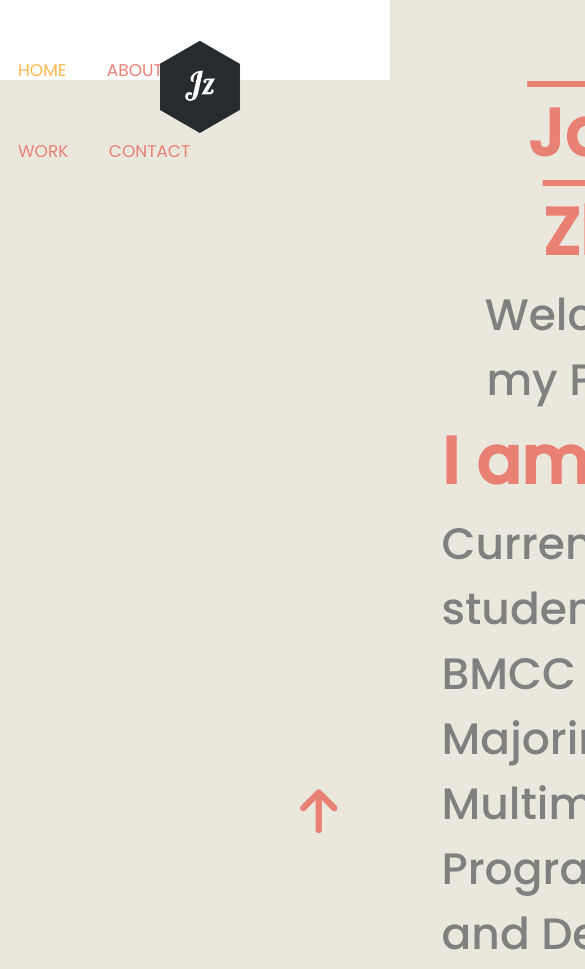
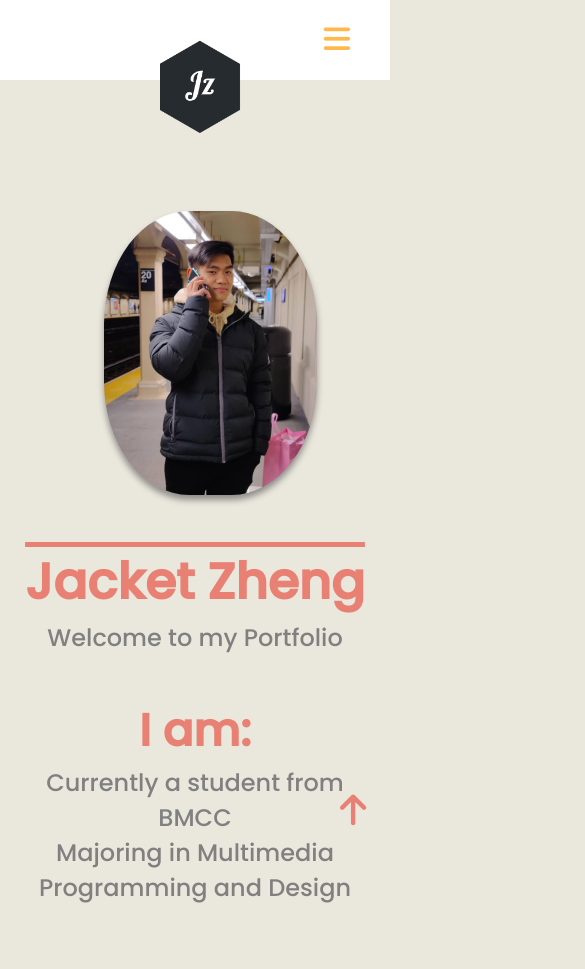
Before and after one commit to Jznekker/Porfolio, a plain HTML site: page index.html in a window 390 px wide. Shown: the top 969 px of the page, 585 px wide, since content can reach past the window. Drawn offline with Linux system fonts and the light colour scheme.

Commit message:
Update style.css

```diff
--- a/css/style.css
+++ b/css/style.css
@@ -285,3 +285,108 @@ a.active, a:hover{
     right: 50px;
     }
 }
+
+@media screen and (max-width: 768px){
+    /*--BAR--*/
+    .checkbtn{
+        display: block;
+        float: right;
+        padding:
+    }
+    ul{
+        position: absolute;
+        width: 100%;
+        height: 100vh;
+        top: 80px;
+        left: -100%;
+        text-align: center;
+        transition: all .5s;
+        background: #EAE7DC;
+    }
+    nav ul li{
+        display: block;
+        margin: 50px 0;
+        line-height: 30px;
+    }
+    nav ul li a{
+        font-size: 25px;
+        color: #fff
+    }
+    a:hover, a.active{
+        background: #ffb84d;
+        color: #fff;
+        transition: .2s;
+    }
+    #check:checked ~ ul{
+        left: 0;
+    }
+    /*--MAIN--*/
+    .presentation{
+        flex-direction: column;
+    }
+    .introduction{
+        margin-top: 5vh;
+        text-align: center;
+    }
+    .cover{
+        margin-top: 15vh;
+        margin-left: 10vh;
+        z-index: -1;
+    }
+    .cover img{
+        border-radius: 40%;
+        width: 80%;
+        filter: drop-shadow(0px 5px 3px #8E8D8A);
+    }
+
+    .intro-text h1{
+        font-size: 50px;
+        text-align: center;
+    }
+    .intro-text p{
+        font-size: 24px;
+        text-align: center;
+    }
+    .intro-text2 p{
+        font-size: 24px;
+        text-align: center;
+    }
+    .active-main{
+        margin-top: 5vh;
+        font-size: 30px;
+    }
+        /*--ABOUT--*/
+    #about{
+        padding: 0;
+        margin-top: 50vh;
+        margin-right: 5vh;
+        font-size: 30px;
+        text-align: right;
+    }
+    #about2{
+        margin-top: 20vh;
+        font-size: 30px;
+        padding: 20px;
+        text-align: left;
+    }
+    /*--WORKS--*/
+    #future-works{
+        font-size: 50px;
+        margin-right: 25vh;
+        text-align: center;
+    }
+        /*--CONTACT--*/
+    #big-contact{
+        font-size: 24px;
+        text-align: center;
+    }
+    .gotopbtn{
+    font-size: 35px;
+    position: fixed;
+    width: 0px;
+    height: 60px;
+    color: #e98074;
+    bottom: 0px;
+    right: 50px;
+    }
+}
```
